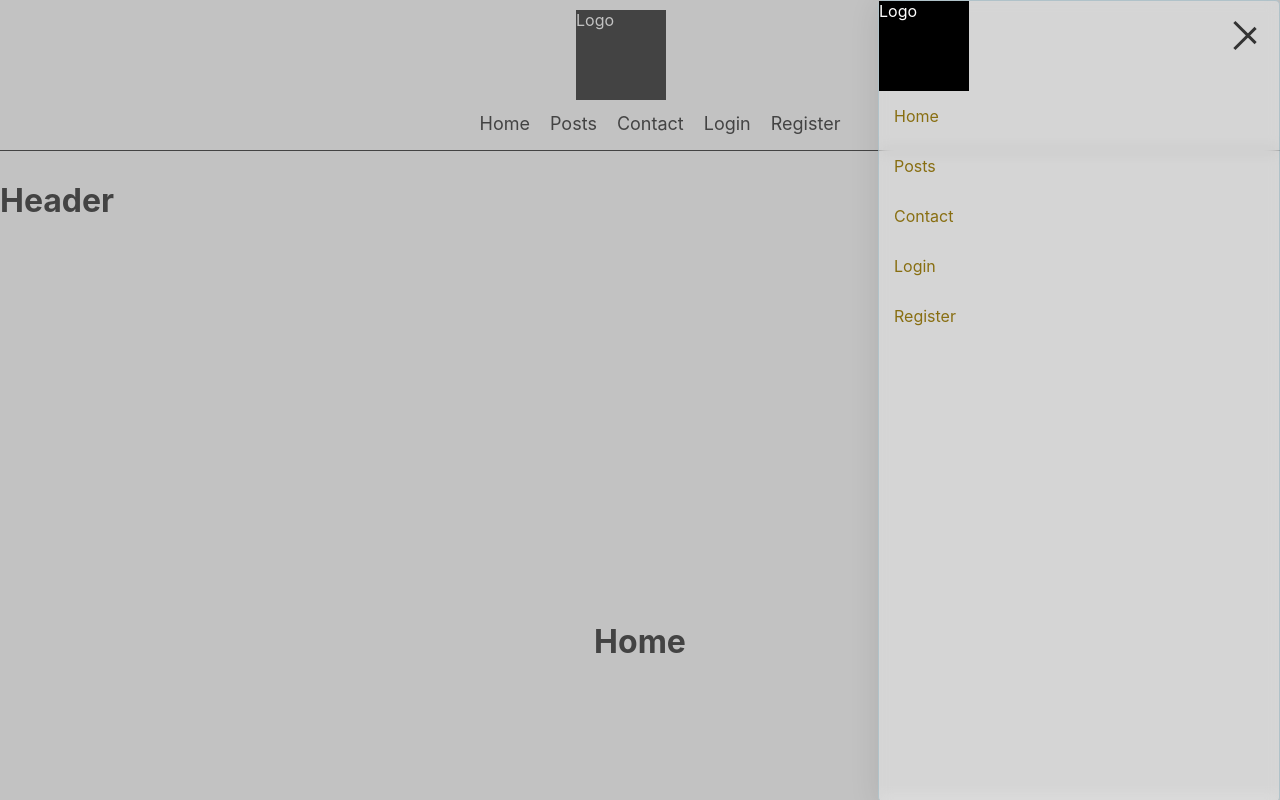
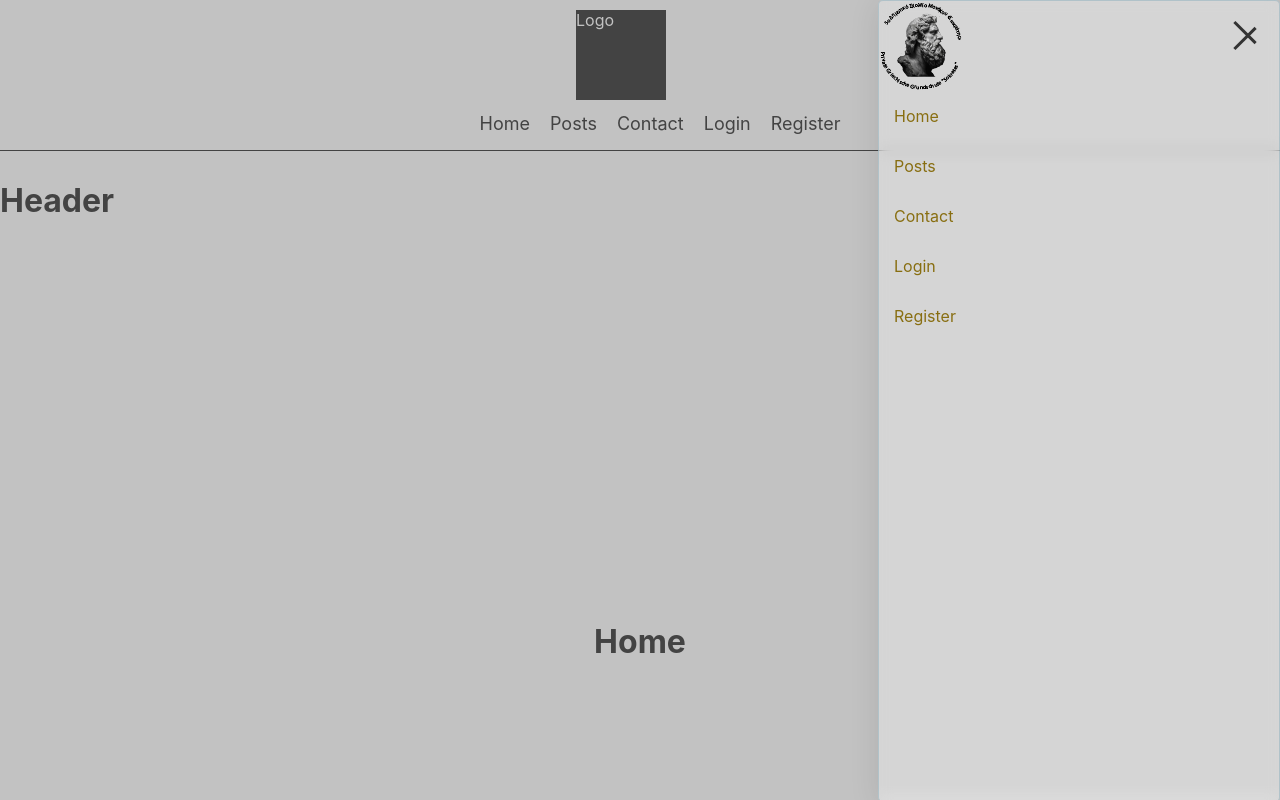
Before and after one commit to ozz1webdev/sokrates, a React (Create React App) app in the folder frontend/: page / in a window 1280 px wide. Both pictures are taken after a click on the element 1245 px from the left and 35 px from the top of the page. Shown: the top 800 px of the page. Built offline with nearby package versions, Linux system fonts and the light colour scheme.

Commit message:
creating the logo

```diff
--- a/frontend/src/components/logo.jsx
+++ b/frontend/src/components/logo.jsx
@@ -1,14 +1,15 @@
+import logoSokrates from '../assets/images/SokratesLogo.png';
+
 const Logo = () => {
 
     const style = {
-        backgroundColor: 'black',
         width: '90px',
         height: '90px',
         color: 'white',
     };
 
     return (
-        <div style={style}>Logo</div>
+        <div style={style}><img src={logoSokrates} alt="Logo" /></div>
     );
 };
 
```
Also changed, not shown: frontend/src/assets/images/SokratesLogo.png (added), frontend/src/assets/images/paper.jpg (added).
